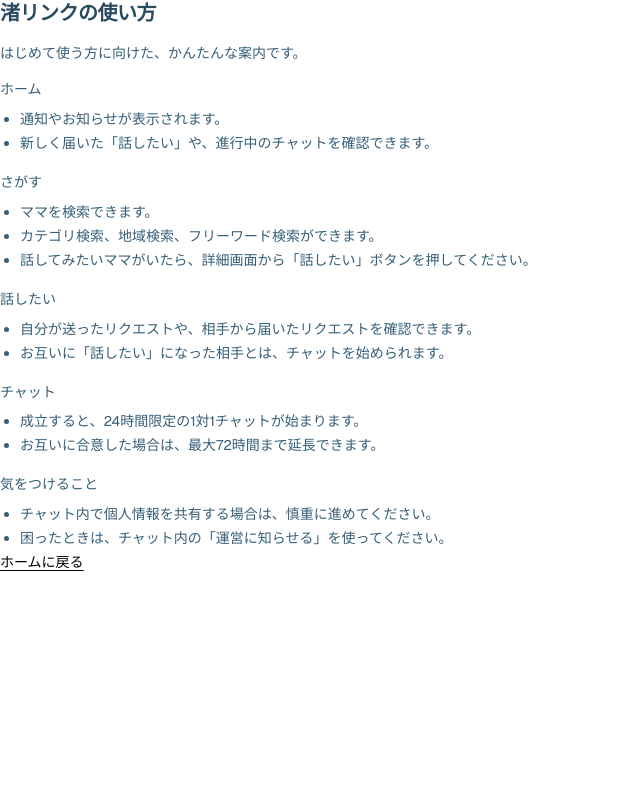
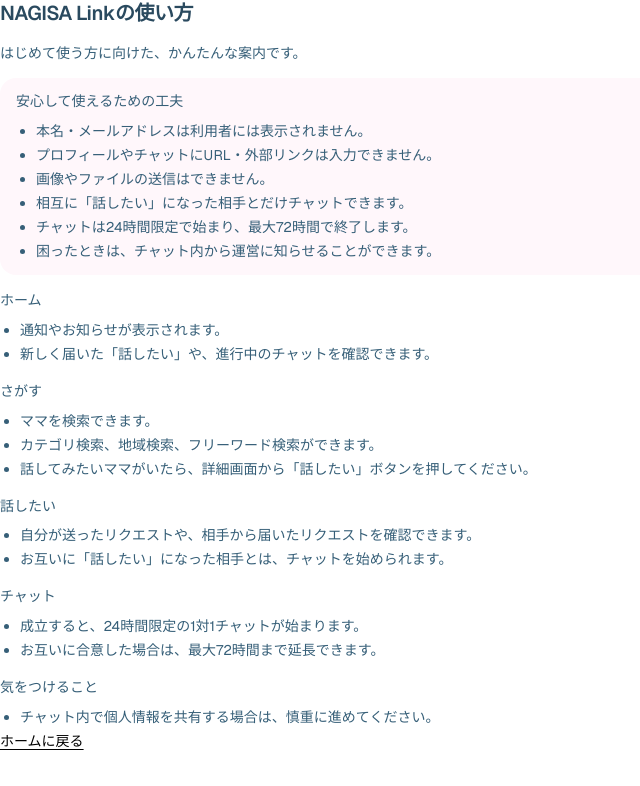
Before and after one commit to enzinhiro/nagisa-link, a Next.js app: page /rules in a window 1280 px wide. Shown: the top 786 px of the page, without its empty margins (0-640 px from the left). Built offline with nearby package versions, Linux system fonts and the light colour scheme.

Commit message:
Add safety summary to usage guide

```diff
--- a/src/app/rules/page.tsx
+++ b/src/app/rules/page.tsx
@@ -8,11 +8,23 @@ export default function RulesPage() {
       <main className="mock-shell screen-stack">
         <section className="soft-card flex flex-col gap-3.5 text-sm leading-relaxed text-[#365f78]">
           <h1 className="text-xl font-semibold leading-snug tracking-tight text-[#2a4a5f]">
-            渚リンクの使い方
+            NAGISA Linkの使い方
           </h1>
           <p className="muted-text text-sm">はじめて使う方に向けた、かんたんな案内です。</p>
 
-          <div className="flex flex-col gap-4">
+          <section className="rounded-2xl border border-[#f2d9e7] bg-[#fff7fb] px-4 py-3">
+            <h2 className="section-title mb-1.5">安心して使えるための工夫</h2>
+            <ul className="list-disc pl-5 text-sm leading-6 text-[#365f78]">
+              <li>本名・メールアドレスは利用者には表示されません。</li>
+              <li>プロフィールやチャットにURL・外部リンクは入力できません。</li>
+              <li>画像やファイルの送信はできません。</li>
+              <li>相互に「話したい」になった相手とだけチャットできます。</li>
+              <li>チャットは24時間限定で始まり、最大72時間で終了します。</li>
+              <li>困ったときは、チャット内から運営に知らせることができます。</li>
+            </ul>
+          </section>
+
+          <div className="flex flex-col gap-3.5">
             <div>
               <h2 className="section-title mb-1.5">ホーム</h2>
               <ul className="list-disc pl-5 text-sm leading-6 text-[#365f78]">
@@ -50,7 +62,6 @@ export default function RulesPage() {
               <h2 className="section-title mb-1.5">気をつけること</h2>
               <ul className="list-disc pl-5 text-sm leading-6 text-[#365f78]">
                 <li>チャット内で個人情報を共有する場合は、慎重に進めてください。</li>
-                <li>困ったときは、チャット内の「運営に知らせる」を使ってください。</li>
               </ul>
             </div>
           </div>
```
